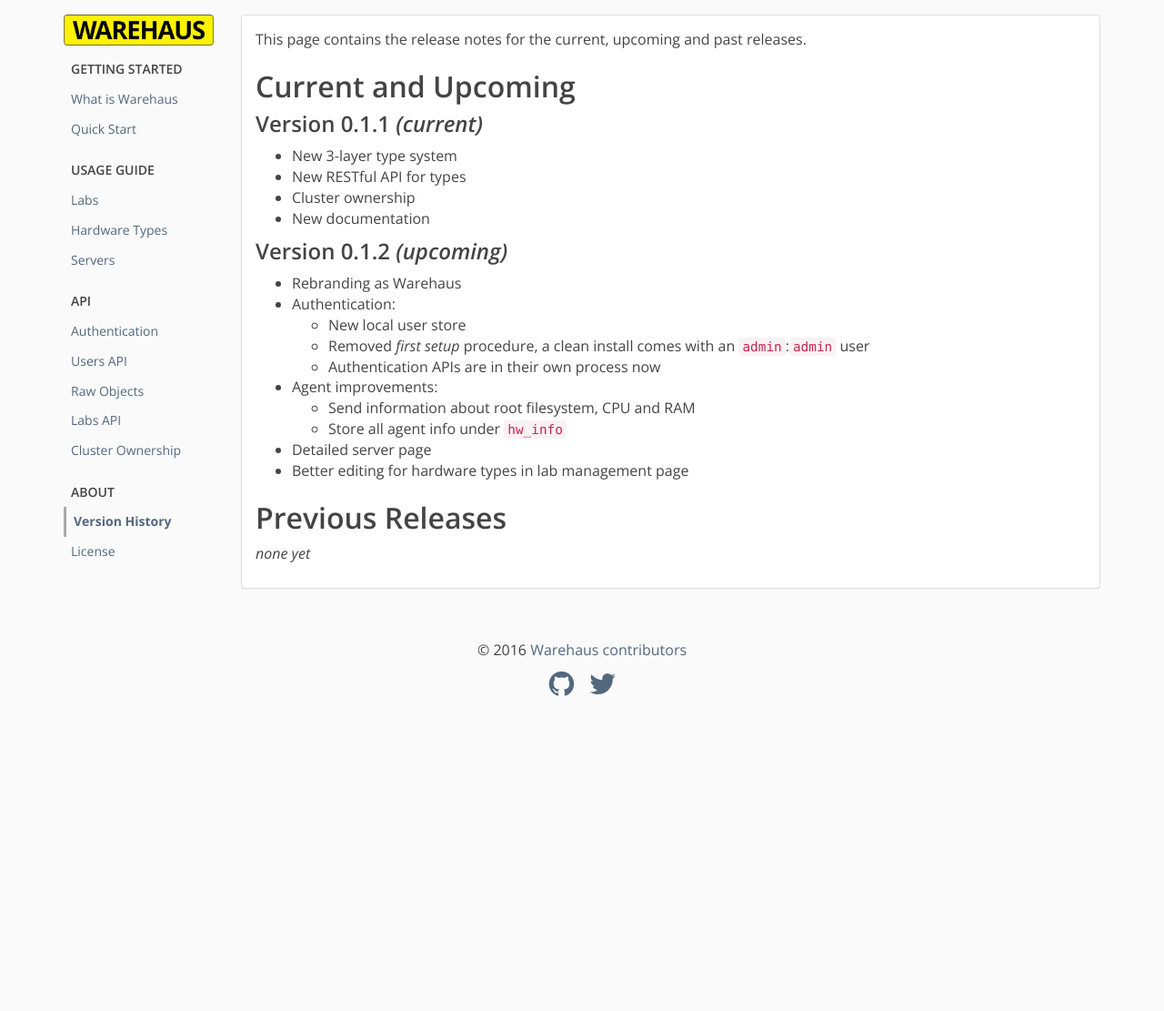
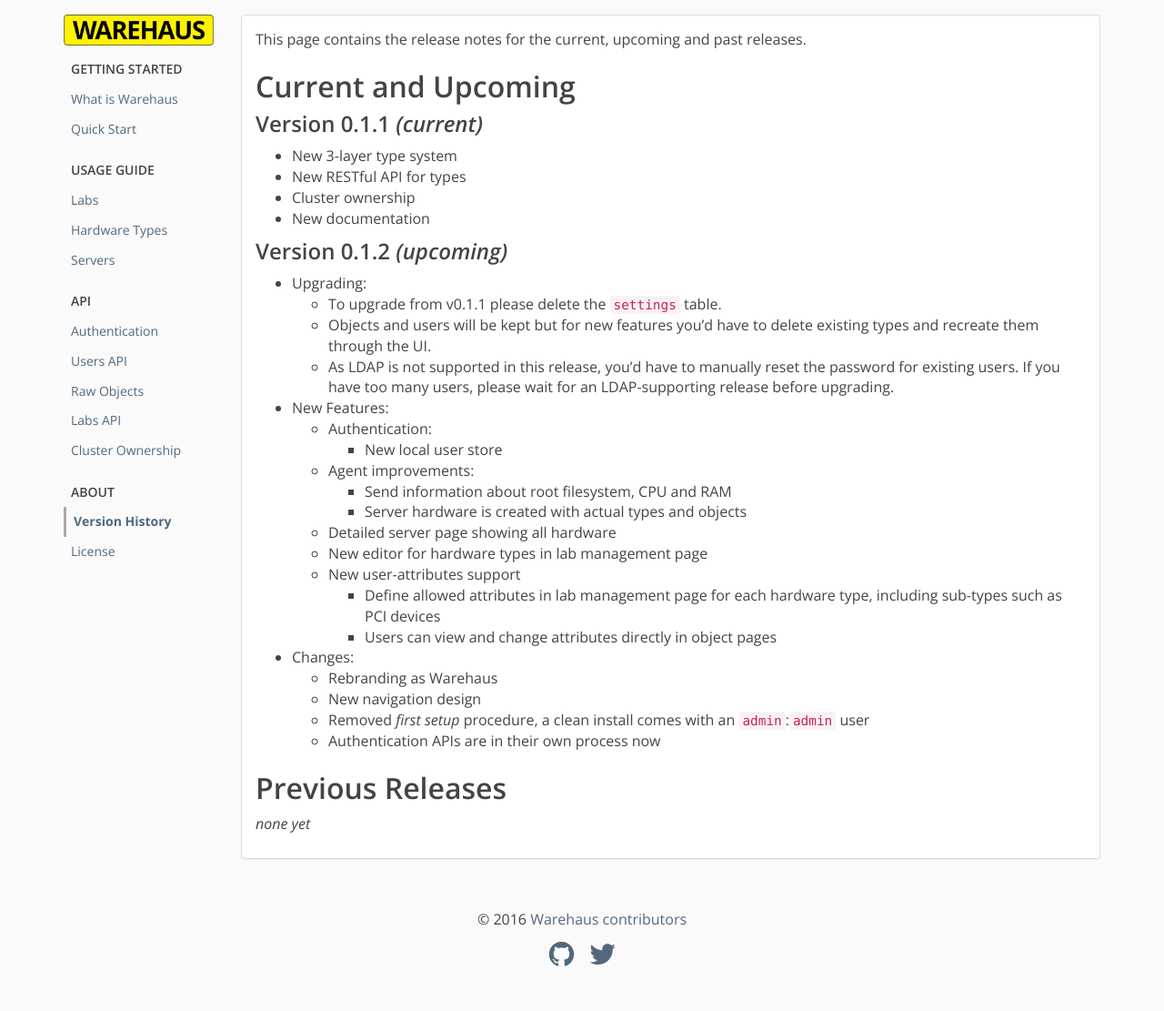
Before and after one commit to warehaus/site, a Jekyll site: the page built from docs/version-history.md, in a window 1280 px wide. Shown: the whole page at 91% size. Built offline with Jekyll 4.4.1, drawn with Linux system fonts in a browser that asks for light colours; nearby versions of some CDN libraries; before the commit the page ends 900 px from its top, so only the background shows below that.

Commit message:
Updates for v0.1.2

```diff
--- a/docs/version-history.md
+++ b/docs/version-history.md
@@ -17,16 +17,28 @@
 
 #### Version 0.1.2 *(upcoming)*
 
-* Rebranding as Warehaus
-* Authentication:
-  * New local user store
+* Upgrading:
+  * To upgrade from v0.1.1 please delete the `settings` table.
+  * Objects and users will be kept but for new features you'd have to delete existing types and recreate them through the UI.
+  * As LDAP is not supported in this release, you'd have to manually reset the password for existing users. If you have too many users, please wait for an LDAP-supporting release before upgrading.
+
+* New Features:
+  * Authentication:
+    * New local user store
+  * Agent improvements:
+    * Send information about root filesystem, CPU and RAM
+    * Server hardware is created with actual types and objects
+  * Detailed server page showing all hardware
+  * New editor for hardware types in lab management page
+  * New user-attributes support
+    * Define allowed attributes in lab management page for each hardware type, including sub-types such as PCI devices
+    * Users can view and change attributes directly in object pages
+
+* Changes:
+  * Rebranding as Warehaus
+  * New navigation design
   * Removed *first setup* procedure, a clean install comes with an `admin`:`admin` user
   * Authentication APIs are in their own process now
-* Agent improvements:
-  * Send information about root filesystem, CPU and RAM
-  * Store all agent info under `hw_info`
-* Detailed server page
-* Better editing for hardware types in lab management page
 
 # Previous Releases
 
```
